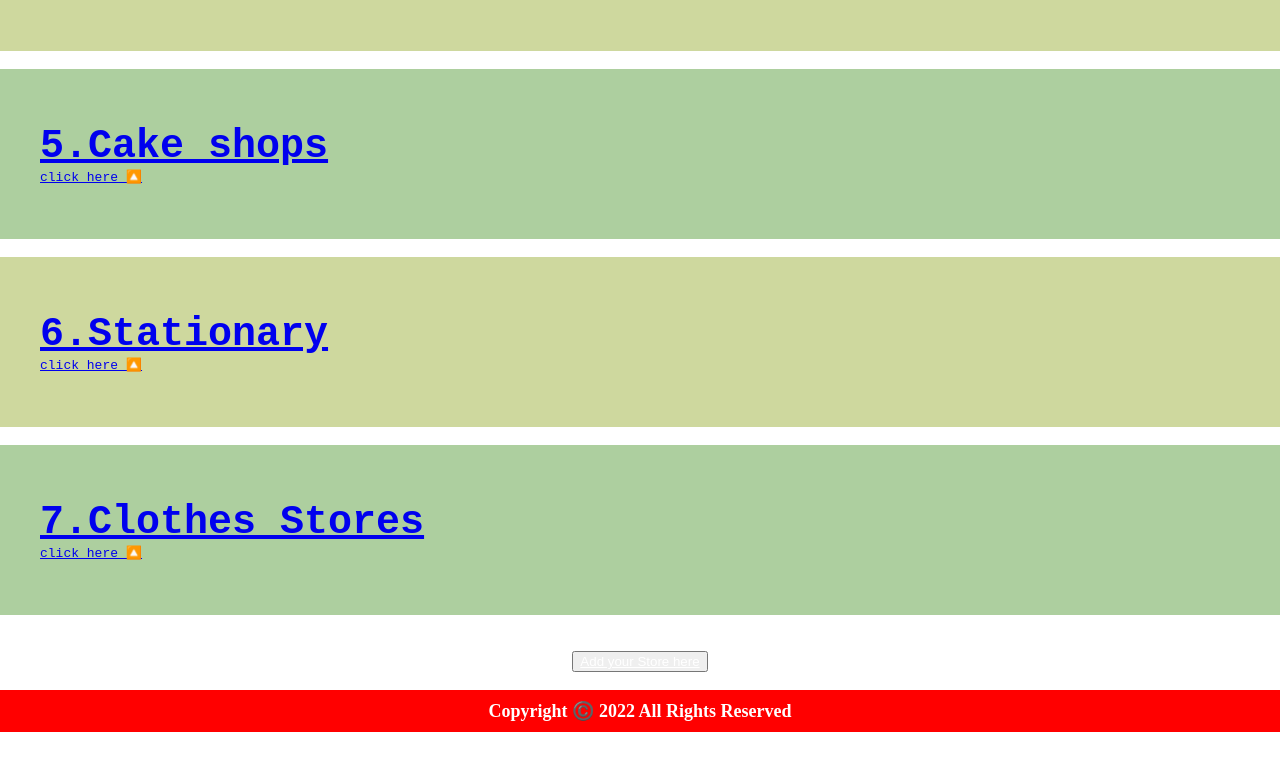
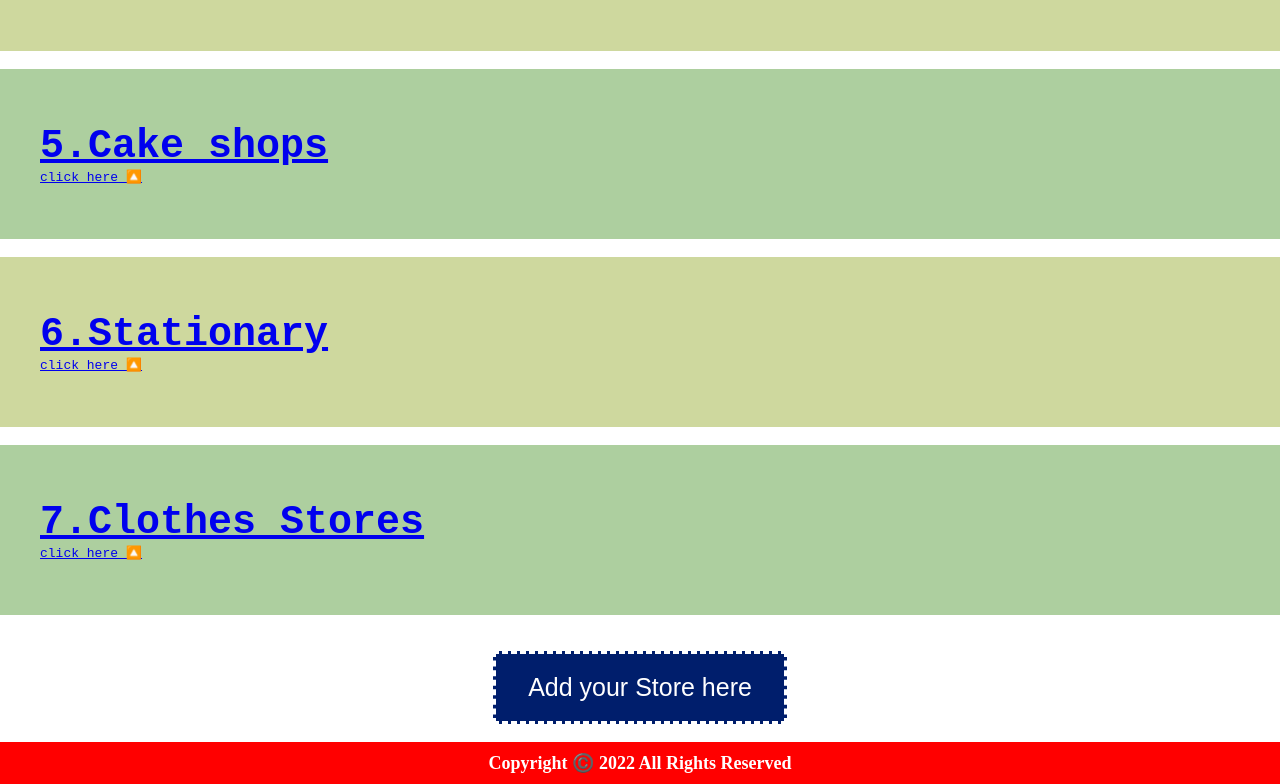
Before and after one commit to prajwal3641/nearme, a plain HTML site: page category.html in a window 1280 px wide. Shown: the part 815-1599 px from the top of the page. Before the commit the page ends 1547 px from the top, so only its background shows below. Drawn offline with Linux system fonts and the light colour scheme.

Commit message:
Update style.css

```diff
--- a/css/style.css
+++ b/css/style.css
@@ -425,3 +425,21 @@ pre {
  padding: 20px 16px;
  background-color: #F5FDB0;
 }
+button {
+  background-color: #001E6C;
+  border: dashed;
+  border-color: linear-gradient(60deg, #C4DFAA, white);
+  color: orange;
+  padding: 19px 32px;
+  text-align: center;
+
+  display: inline-block;
+  font-size: 25px;
+}
+
+.button1{
+  color: white;
+}
+.button2 {
+   text-decoration: none;
+}
```
